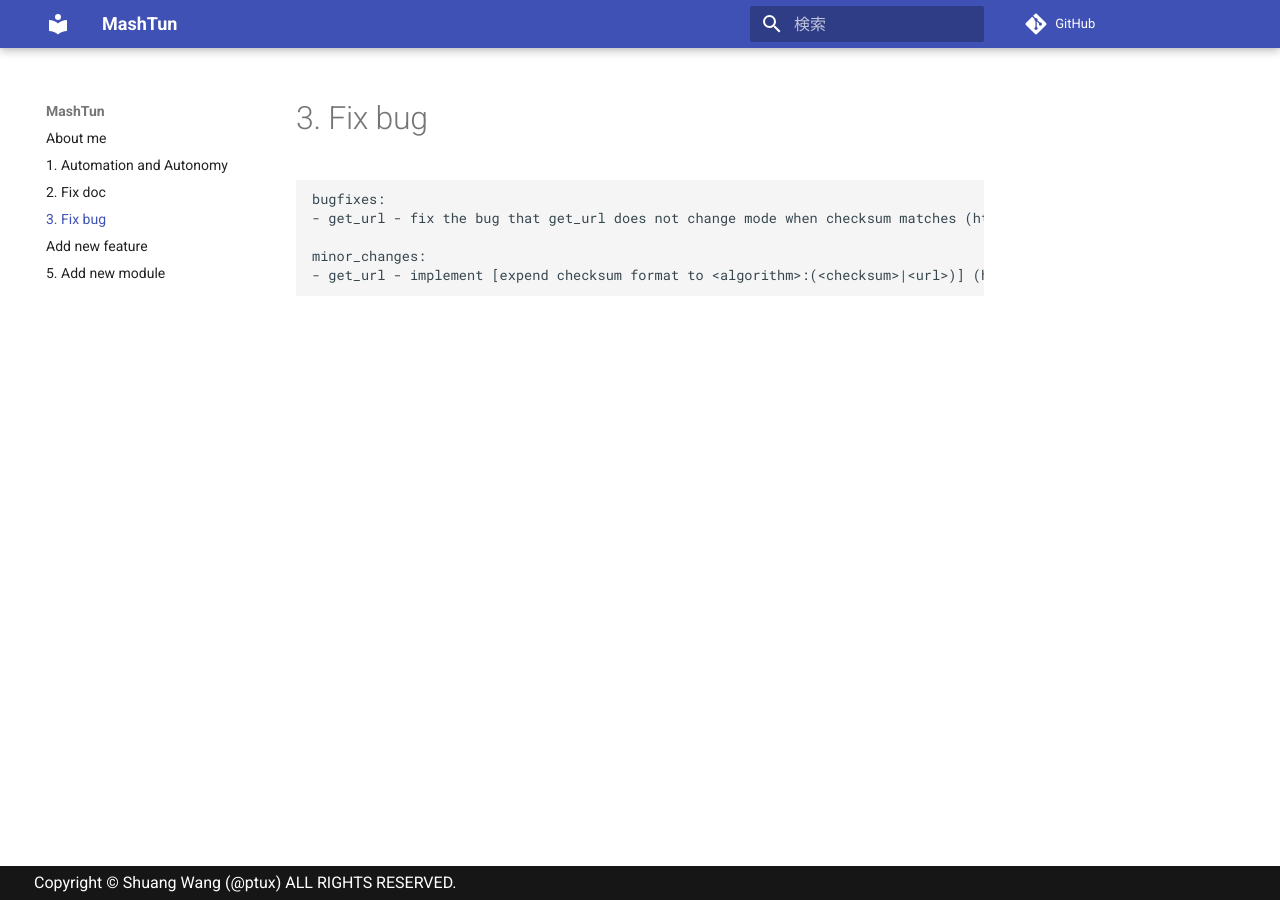
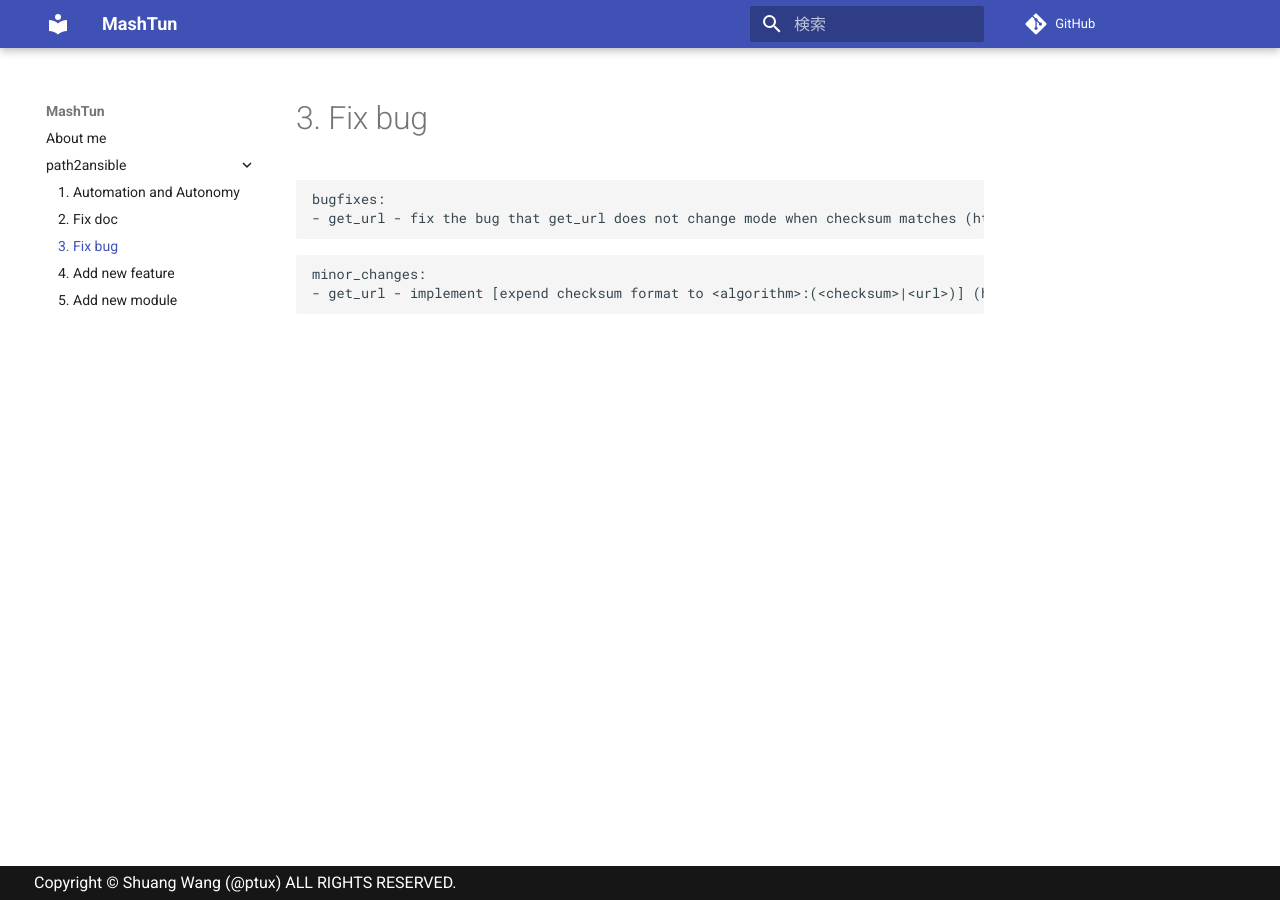
Before and after one commit to ptux/mashtun, an MkDocs documentation site: the page built from docs/path2ansible/3. Fix bug.md, in a window 1280 px wide. Built offline with MkDocs 1.6.1 and Material for MkDocs 9.7.7, drawn with Linux system fonts in a browser that asks for light colours; comment, search, counter and statistics services are not loaded.

Commit message:
change layout

````diff
--- a/docs/path2ansible/3. Fix bug.md
+++ b/docs/path2ansible/3. Fix bug.md
@@ -3,7 +3,10 @@
 ```yaml
 bugfixes:
 - get_url - fix the bug that get_url does not change mode when checksum matches (https://github.com/ansible/ansible/issues/29614)
+```
 
+
+```yaml
 minor_changes:
 - get_url - implement [expend checksum format to <algorithm>:(<checksum>|<url>)] (https://github.com/ansible/ansible/issues/27617)
 ```
--- a/docs/path2ansible/4. Add new feature.md
+++ b/docs/path2ansible/4. Add new feature.md
@@ -1,4 +1,4 @@
-# Add new feature
+# 4. Add new feature
 
 ```yaml
 - name: Copy recursively on remote host
--- a/mkdocs.yml
+++ b/mkdocs.yml
@@ -19,11 +19,12 @@ google_analytics:
 
 nav:
 - 'index.md'
-- 'path2ansible/1. Automation and Autonomy.md'
-- 'path2ansible/2. Fix doc.md'
-- 'path2ansible/3. Fix bug.md'
-- 'path2ansible/4. Add new feature.md'
-- 'path2ansible/5. Add new module.md'
+- path2ansible:
+  - 'path2ansible/1. Automation and Autonomy.md'
+  - 'path2ansible/2. Fix doc.md'
+  - 'path2ansible/3. Fix bug.md'
+  - 'path2ansible/4. Add new feature.md'
+  - 'path2ansible/5. Add new module.md'
 #- 'design-critical-thinking.md'
 #- 'todo-app-OOADP.md'
 #- 'docker-container-inspect.md'
````
